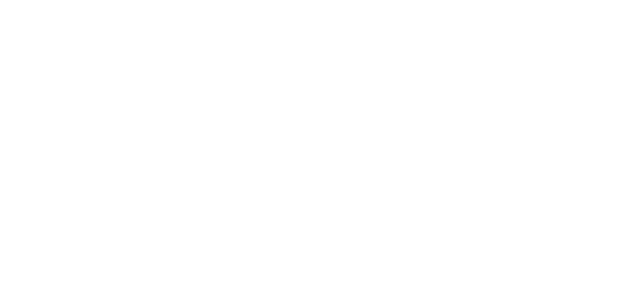
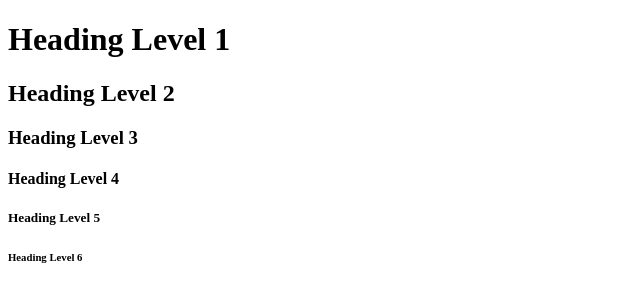
Before and after one commit to FashTechMashup/WEBD162, a plain HTML site: page chapter1/template.html in a window 1280 px wide. Shown: the whole page, without its empty margins (0-640 px from the left). Drawn offline with Linux system fonts and the light colour scheme.

Commit message:
Hands-On Practice 2.1: Heading Elements

```diff
--- a/chapter1/template.html
+++ b/chapter1/template.html
@@ -1,10 +1,15 @@
 <!DOCTYPE html>
 <html lang="en">
 <head>
-<title>Page Title Goes Here</title>
+<title>Heading Example</title>
 <meta charset="utf-8">
 </head>
 <body>
-
+<h1> Heading Level 1 </h1>
+<h2> Heading Level 2 </h2>
+<h3> Heading Level 3 </h3>
+<h4> Heading Level 4 </h4>
+<h5> Heading Level 5 </h5>
+<h6> Heading Level 6 </h6>
 </body>
 </html>
```
